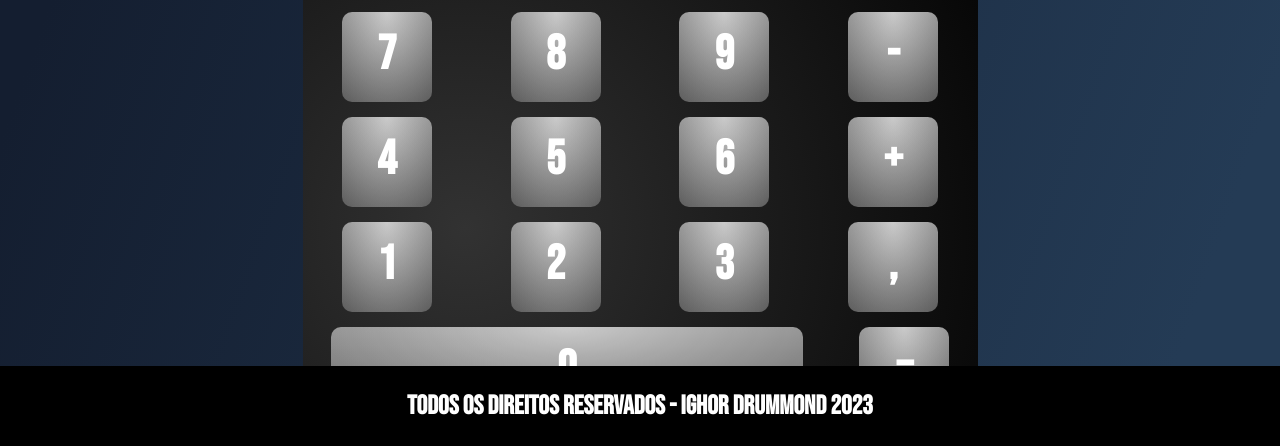
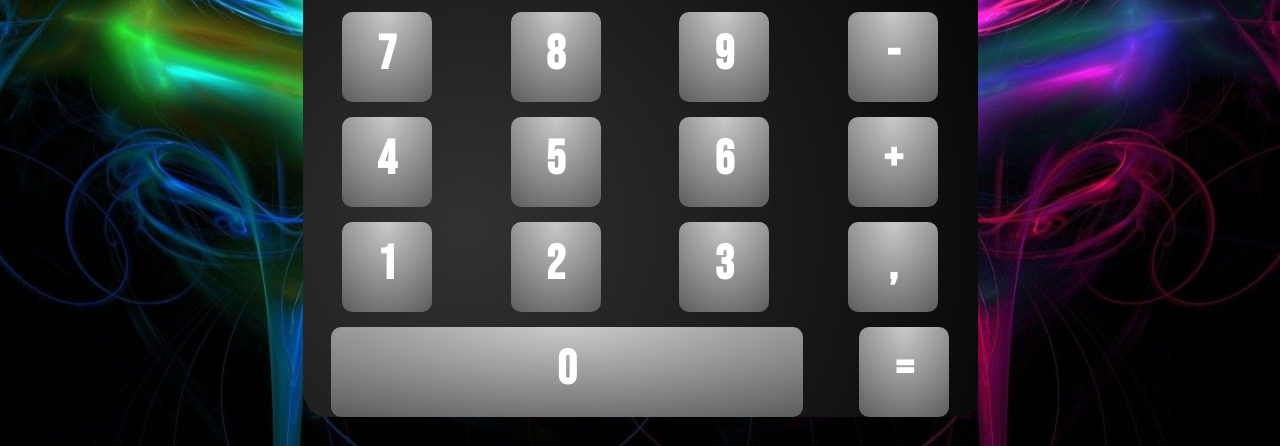
Before and after one commit to IghorDrummond/Calculadora_aprimorada, a plain HTML site: page index.html in a window 1280 px wide. Shown: the part 354-800 px from the top of the page. Drawn offline with Linux system fonts and the light colour scheme.

Commit message:
Calculadora Aprimorada

```diff
--- a/css/style.css
+++ b/css/style.css
@@ -2,9 +2,6 @@
 *{
 	padding: 0;
 	margin: 0;
-}
-.clear{
-	clear: both;
 }
 
 /* Fontes Personalizadas */
@@ -19,11 +16,10 @@
 
 /* Fundo da Pagina */
 body{
-	background: -o-linear-gradient(340.4deg, rgb(20, 30, 48) 11.2%, rgb(36, 59, 85) 91.1%);
-	background: linear-gradient(109.6deg, rgb(20, 30, 48) 11.2%, rgb(36, 59, 85) 91.1%);
+	background: url('../img/bg.jpg') no-repeat center fixed;
+	background-size: cover;
+	height: 100vh;
 	font-family: 'Bebas Neue';
-	-webkit-animation: fundoAnimado 5s infinite;
-	        animation: fundoAnimado 5s infinite;
 }
 
 /* Cabeçalho */
@@ -41,8 +37,9 @@ header>h1{
 /* Main */
 main{
 	width: 100vw;
-	height: auto;
+	height: 100vh;
 }
+
 main>section{
 	width: 675px;
 	height: auto;
@@ -55,10 +52,9 @@ main>section{
 }
 
 /* section */
-
 /* Area da Tela */
 #area_tela{
-	height: 10vh;;
+	height: 10vh;
 	padding: 10px;
 	-webkit-box-sizing: border-box;
 	        box-sizing: border-box;
@@ -126,21 +122,6 @@ main>section{
 	width: 70%;
 }
 
-/* Rodapé */
-footer{
-	width: 100%;
-	height: 10vh;
-	background-color: black;
-	color: white;
-	font-size: 2em;
-	text-align: center;
-	padding-top: 25px;
-	-webkit-box-sizing: border-box;
-	        box-sizing: border-box;
-	position: fixed;
-	top: 90%;
-}
-
 /* Hover */
 .botao1:hover{
 	background: -o-linear-gradient(top, rgba(255,255,255,0.15) 0%, rgba(0,0,0,0.15) 100%), -o-radial-gradient(at top center, rgba(255,255,255,0.40) 0%, rgba(0,0,0,0.40) 120%) #100000;
@@ -189,6 +170,7 @@ footer{
 	}
 }
 
+/* Dispositivos de Tela Pequenos */
 @media (max-width: 575.98px) {
 	body{
 		font-size: 10px;
--- a/index.html
+++ b/index.html
@@ -69,10 +69,6 @@
 			</section><!-- Fim da Section -->
 		</main><!-- Fim do Main -->
 
-		<footer><!-- Inicio do Rodapé -->
-			<h5>Todos os Direitos Reservados - Ighor Drummond 2023</h5>
-		</footer><!-- Fim do Rodapé -->
-
 		<!-- Script da Pagina -->
 		<script type="text/javascript" src="js/script.js"></script>
 	</body>
```
Also changed, not shown: img/bg.jpg (added).
